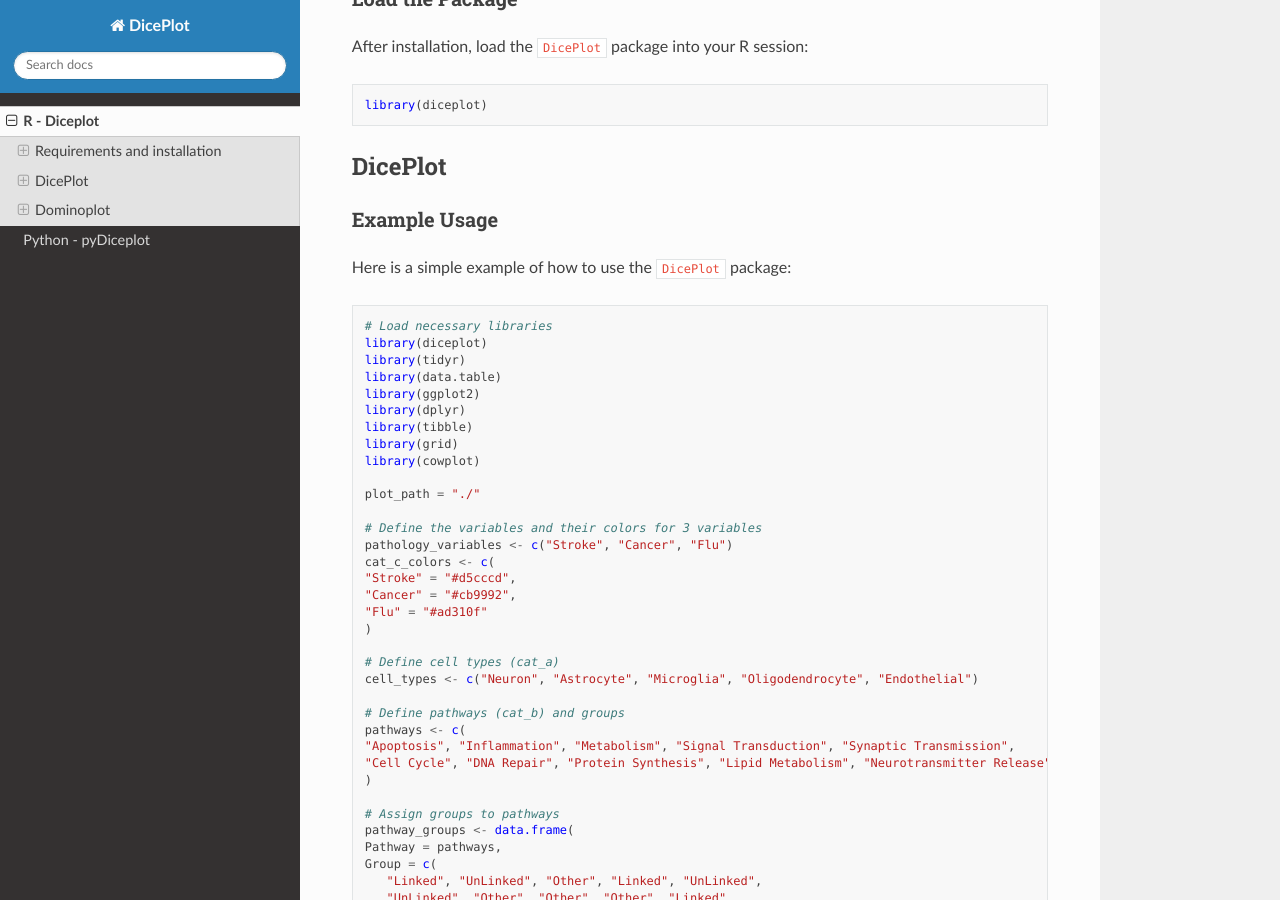
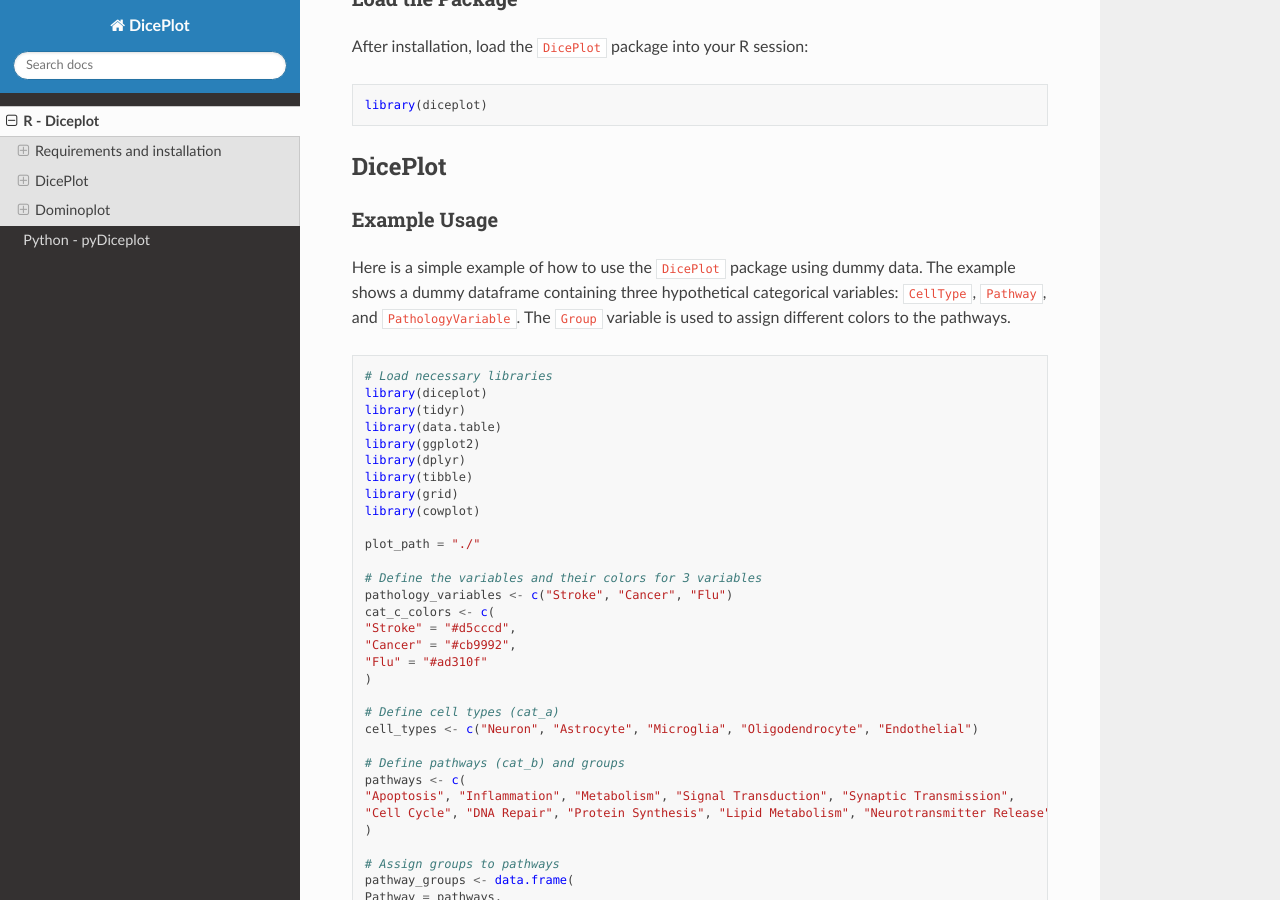
Before and after one commit to maflot/ReadTheDocsDiceplot, a Sphinx documentation site: the page built from docs/source/R.rst, in a window 1280 px wide and 900 px high, scrolled down 793 px. Built offline with Sphinx 7.4.7 and the Read the Docs theme 3.1.0, drawn with Linux system fonts in a browser that asks for light colours; some of the changed text lies outside the part shown.

Commit message:
minor changes

```diff
--- a/docs/source/R.rst
+++ b/docs/source/R.rst
@@ -49,7 +49,9 @@ DicePlot
 Example Usage
 -------------
 
-Here is a simple example of how to use the ``DicePlot`` package:
+Here is a simple example of how to use the ``DicePlot`` package using dummy data.
+The example shows a dummy dataframe containing three hypothetical categorical variables: ``CellType``, ``Pathway``, and ``PathologyVariable``.
+The ``Group`` variable is used to assign different colors to the pathways.
 
 .. code-block:: r
 
```
Also changed, not shown: other parts of docs/source/R.rst (+1 -2 lines), 1 other file.
